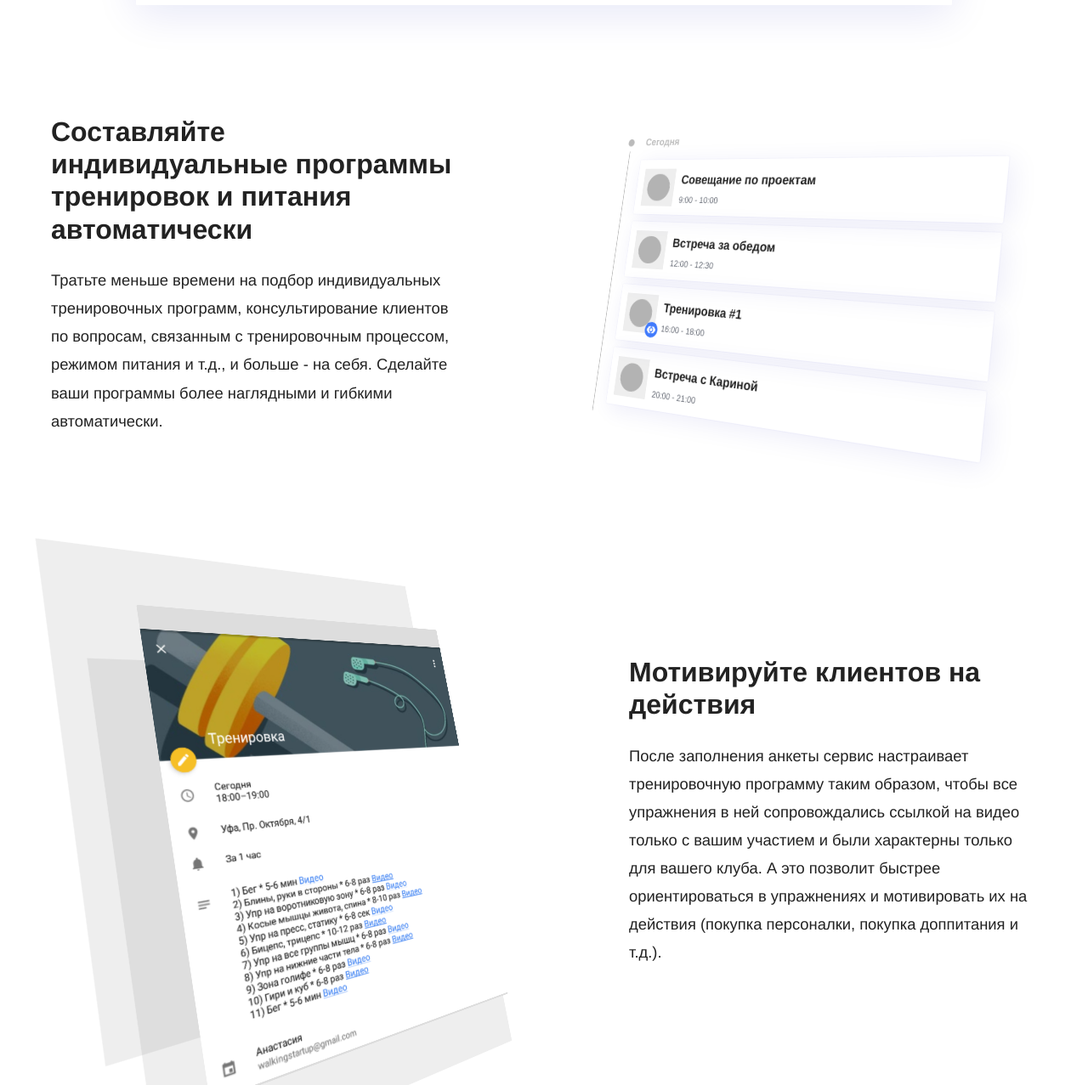
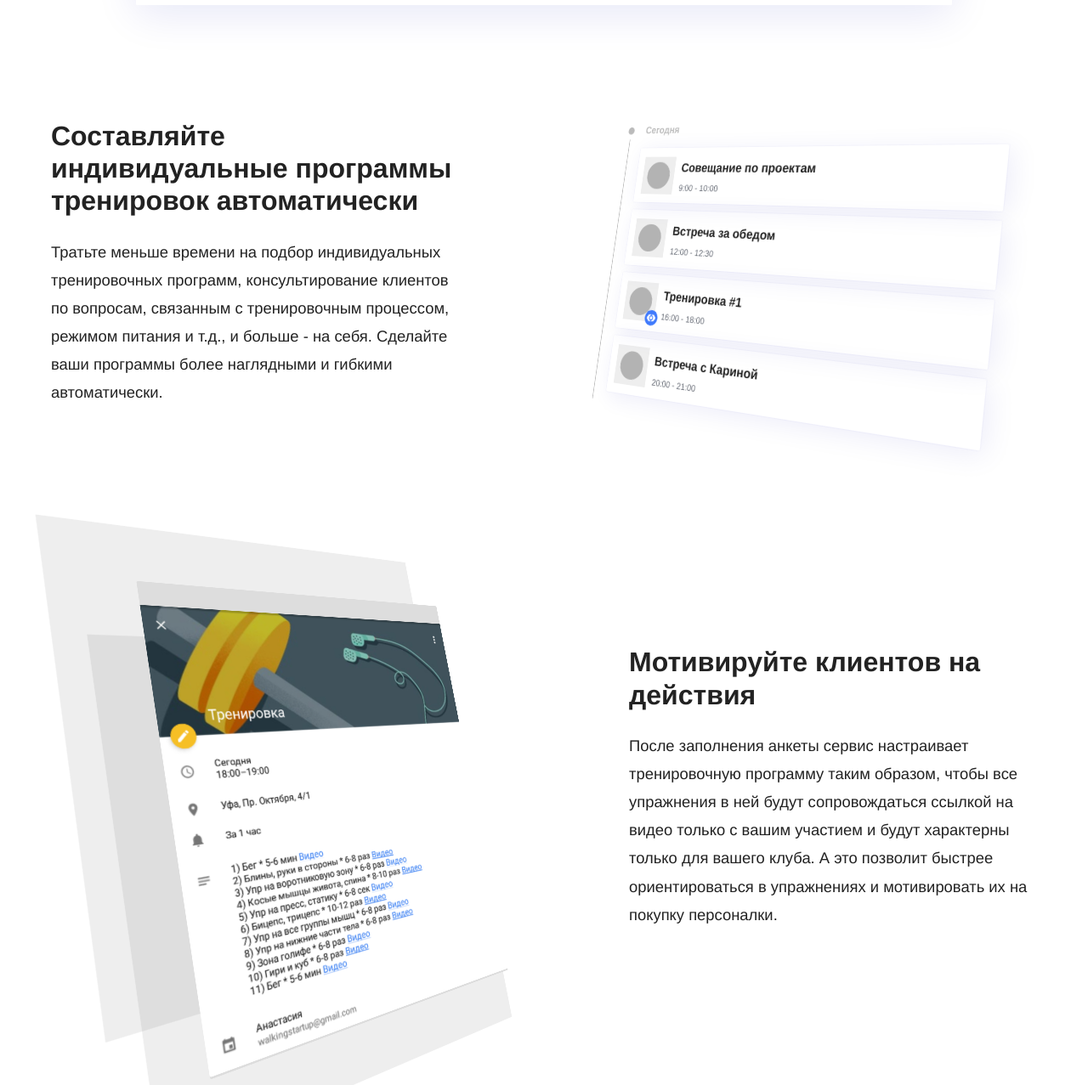
Before and after one commit to RakhimyanTim/fitness.github.io, a Jekyll site: the page built from pages/index.html, in a window 1280 px wide and 1400 px high, scrolled down 991 px, cut to the strip 123-1400 px from the top of the window. Shown: the whole strip at 85% size. Built offline with Jekyll 4.4.1, drawn with Linux system fonts in a browser that asks for light colours; some web fonts are replaced.

Commit message:
Update index.html

```diff
--- a/pages/index.html
+++ b/pages/index.html
@@ -9,10 +9,10 @@ sitemap:
 header_class: "landing"
 ---
 <div class="landing-page-content">
-  {% include components/home-page/content-image.html image="workflow" heading="Составляйте индивидуальные программы тренировок и питания автоматически" content_markdown="Тратьте меньше времени на подбор индивидуальных тренировочных программ,
+  {% include components/home-page/content-image.html image="workflow" heading="Составляйте индивидуальные программы тренировок автоматически" content_markdown="Тратьте меньше времени на подбор индивидуальных тренировочных программ,
 консультирование клиентов по вопросам, связанным с тренировочным процессом, режимом питания и т.д., и больше - на себя. Сделайте ваши программы более наглядными и гибкими автоматически." storage_provider_icons=true %}
 
-  {% include components/home-page/content-image.html image="editing" heading="Мотивируйте клиентов на действия" content_markdown="После заполнения анкеты сервис настраивает тренировочную программу таким образом, чтобы все упражнения в ней сопровождались ссылкой на видео только с вашим участием и были характерны только для вашего клуба. А это позволит быстрее ориентироваться в упражнениях и мотивировать их на действия (покупка персоналки, покупка доппитания и т.д.)." %}
+  {% include components/home-page/content-image.html image="editing" heading="Мотивируйте клиентов на действия" content_markdown="После заполнения анкеты сервис настраивает тренировочную программу таким образом, чтобы все упражнения в ней будут сопровождаться ссылкой на видео только с вашим участием и будут характерны только для вашего клуба. А это позволит быстрее ориентироваться в упражнениях и мотивировать их на покупку персоналки." %}
 
   {% include components/home-page/content-image.html image="tools" heading="Зарабатывайте хорошие деньги" content_markdown="Станьте партнером и зарабатывайте хорошие деньги в качестве независимого подрядчика. Получайте еженедельный гонорар лишь за то, что даете возможность тренироваться правильно и недорого тем посетителям, которые пока не готовы платить за персоналку." %}
 </div>
```
